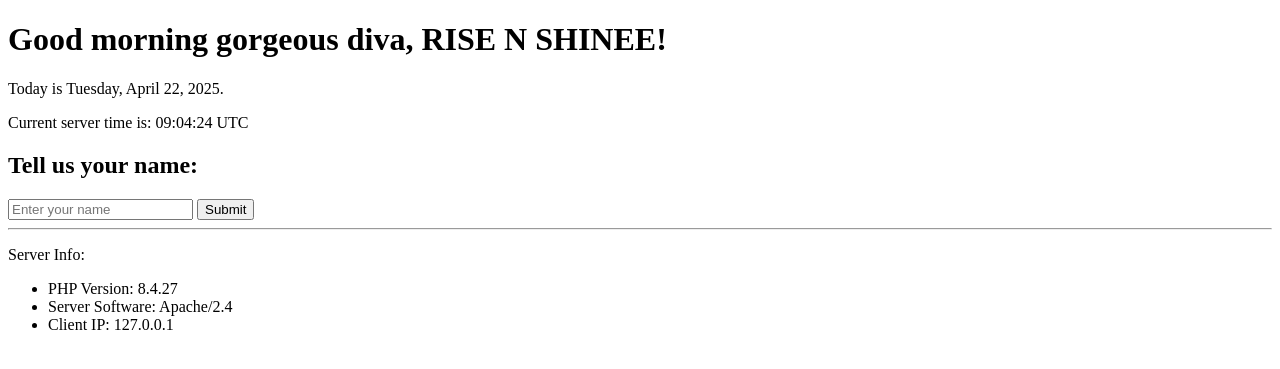
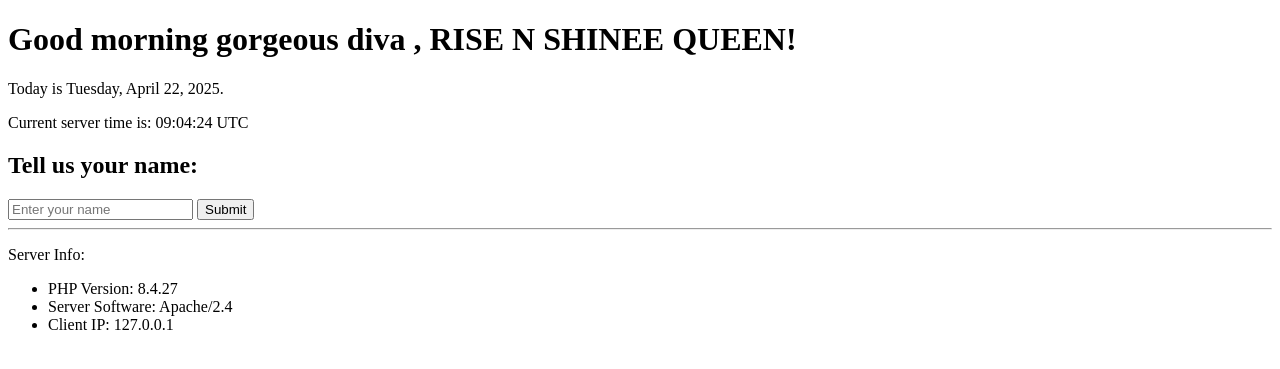
Before and after one commit to monikamhj/phpcode, a PHP site: page / in a window 1280 px wide. Shown: the top 369 px of the page. Run offline with PHP 8.4, Linux system fonts and the light colour scheme.

Commit message:
Update index.php

```diff
--- a/index.php
+++ b/index.php
@@ -9,7 +9,7 @@ $hour = date("H");
 
 // Determine time of day greeting
 if ($hour < 12) {
-    $greeting = "Good morning gorgeous diva, RISE N SHINEE";
+    $greeting = "Good morning gorgeous diva , RISE N SHINEE QUEEN";
 } elseif ($hour < 18) {
     $greeting = "Good afternoon";
 } else {
```
